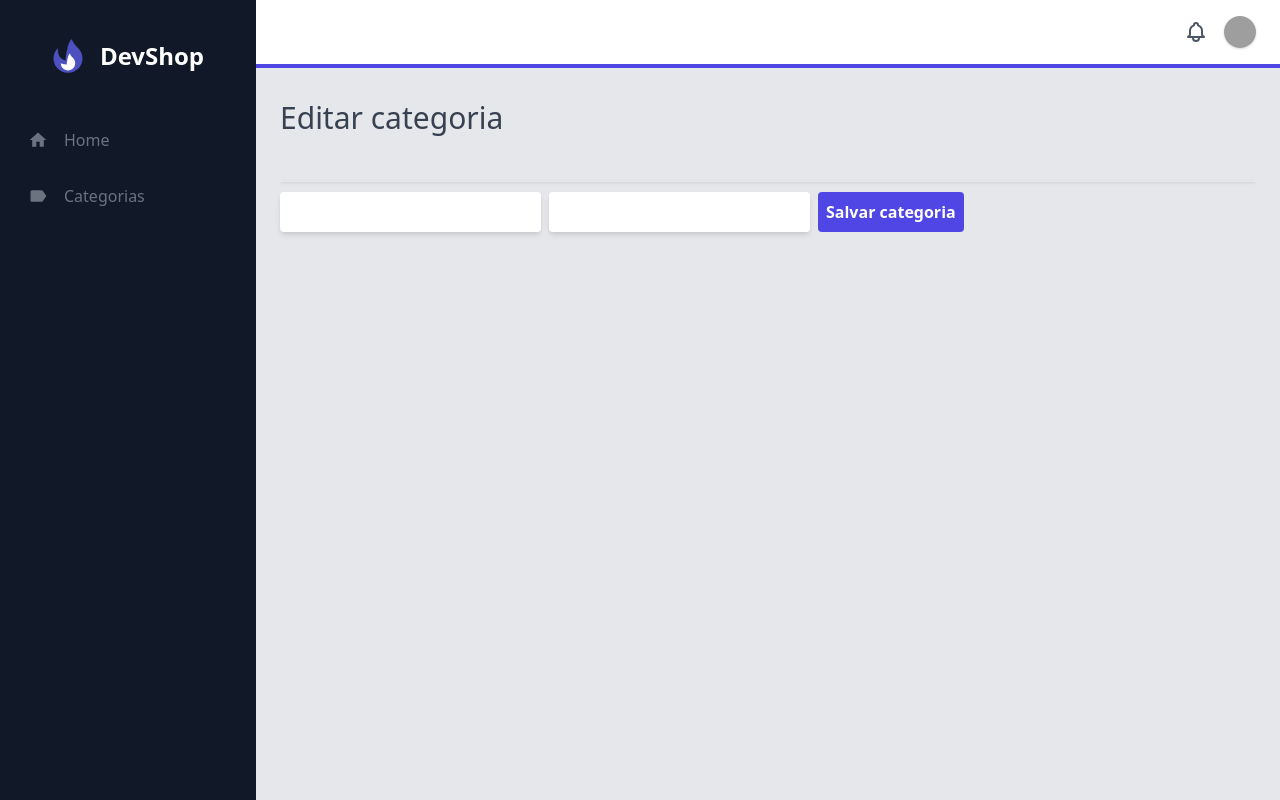
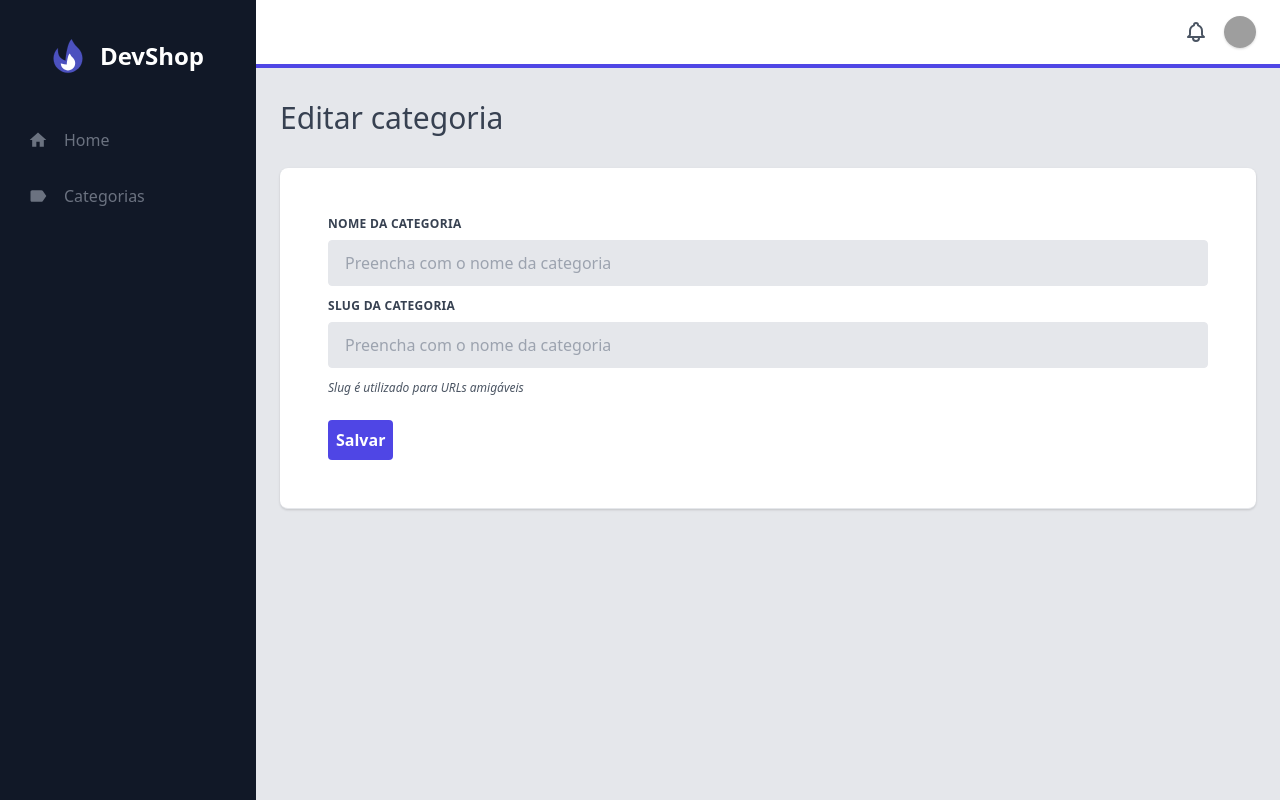
Before and after one commit to Felipe-martins1/devshop-frontends, a Next.js app in the folder panel/: page /categories/1/edit in a window 1280 px wide. Built offline with nearby package versions, Linux system fonts and the light colour scheme; no server answers; grey boxes are pictures that could not be loaded.

Commit message:
Refining styles

```diff
--- /dev/null
+++ b/panel/components/Alert/index.js
@@ -0,0 +1,12 @@
+const Alert = ({ children }) => {
+  return (
+    <div
+      className='bg-opacity-40 bg-red-500 border-l-4 border-red-700 text-red-700 p-7 text-xl'
+      role='alert'
+    >
+      {children}
+    </div>
+  )
+}
+
+export default Alert
--- a/panel/components/Table/index.js
+++ b/panel/components/Table/index.js
@@ -13,7 +13,7 @@ const TableHead = ({ children }) => {
 }
 const TableTh = ({ children }) => {
   return (
-    <th className='px-6 py-3 border-b border-gray-200 bg-gray-50 text-left text-xs leading-4 font-medium text-gray-500 uppercase tracking-wider'>
+    <th className='px-6 py-3 border-b border-gray-200 bg-blue-100 text-left text-xs leading-4 font-medium text-gray-700 uppercase tracking-wider'>
       {children}
     </th>
   )
--- a/panel/pages/categories/[id]/edit.js
+++ b/panel/pages/categories/[id]/edit.js
@@ -1,6 +1,8 @@
 import { useFormik } from 'formik'
 import { useRouter } from 'next/router'
 import React, { useEffect } from 'react'
+import Button from '../../../components/Button'
+import Input from '../../../components/Input'
 import Layout from '../../../components/Layout'
 import Title from '../../../components/Title'
 import { useMutation, useQuery } from '../../../lib/graphql'
@@ -64,29 +66,30 @@ const Edit = () => {
       <Title>Editar categoria</Title>
       <div className='flex flex-col mt-8'>
         <div className='-my-2 py-2 overflow-x-auto sm:-mx-6 sm:px-6 lg:-mx-8 lg:px-8'>
-          <div className='align-middle inline-block min-w-full shadow overflow-hidden sm:rounded-lg border-b border-gray-200'></div>
+          <div className='align-middle inline-block min-w-full shadow bg-white overflow-hidden sm:rounded-lg border-b border-gray-200 p-12'>
             <form onSubmit={form.handleSubmit}>
-            <input
-              className='p-2 font-semibold rounded shadow-md outline-none focus:ring-2 focus:ring-blue-600 '
+              <div class='flex flex-wrap -mx-3 mb-6'>
+                <Input
+                  label='Nome da categoria'
+                  placeholder='Preencha com o nome da categoria'
                   type='text'
                   name='name'
                   onChange={form.handleChange}
                   value={form.values.name}
                 />
-            <input
-              className='p-2 ml-2 font-semibold rounded shadow-md outline-none focus:ring-2 focus:ring-blue-600'
+                <Input
+                  label='Slug da categoria'
+                  placeholder='Preencha com o nome da categoria'
                   type='text'
                   name='slug'
                   onChange={form.handleChange}
                   value={form.values.slug}
+                  helpText='Slug é utilizado para URLs amigáveis'
                 />
-            <button
-              className='ml-2 bg-indigo-600 rounded p-2 text-white font-semibold '
-              type='submit'
-            >
-              Salvar categoria
-            </button>
+              </div>
+              <Button type='submit'>Salvar</Button>
             </form>
+          </div>
         </div>
       </div>
     </Layout>
--- a/panel/pages/categories/index.js
+++ b/panel/pages/categories/index.js
@@ -8,6 +8,7 @@ import { FiEdit2 } from 'react-icons/fi'
 import Table from '../../components/Table'
 
 import Link from 'next/link'
+import Alert from '../../components/Alert'
 
 //Definindo Mutation
 const DELETE_CATEGORY = `
@@ -109,12 +110,9 @@ const Index = () => {
                     </Table.Tr>
                   ))}
                   {data.getAllCategories.length === 0 && (
-                    <div
-                      className='bg-opacity-40 bg-red-500 border-l-4 border-red-700 text-red-700 p-7 text-xl'
-                      role='alert'
-                    >
+                    <Alert>
                       <p>Nenhuma categoria criada!</p>
-                    </div>
+                    </Alert>
                   )}
                 </Table.Body>
               </Table>
```
Lines whose indentation alone changed are shown as unchanged.
